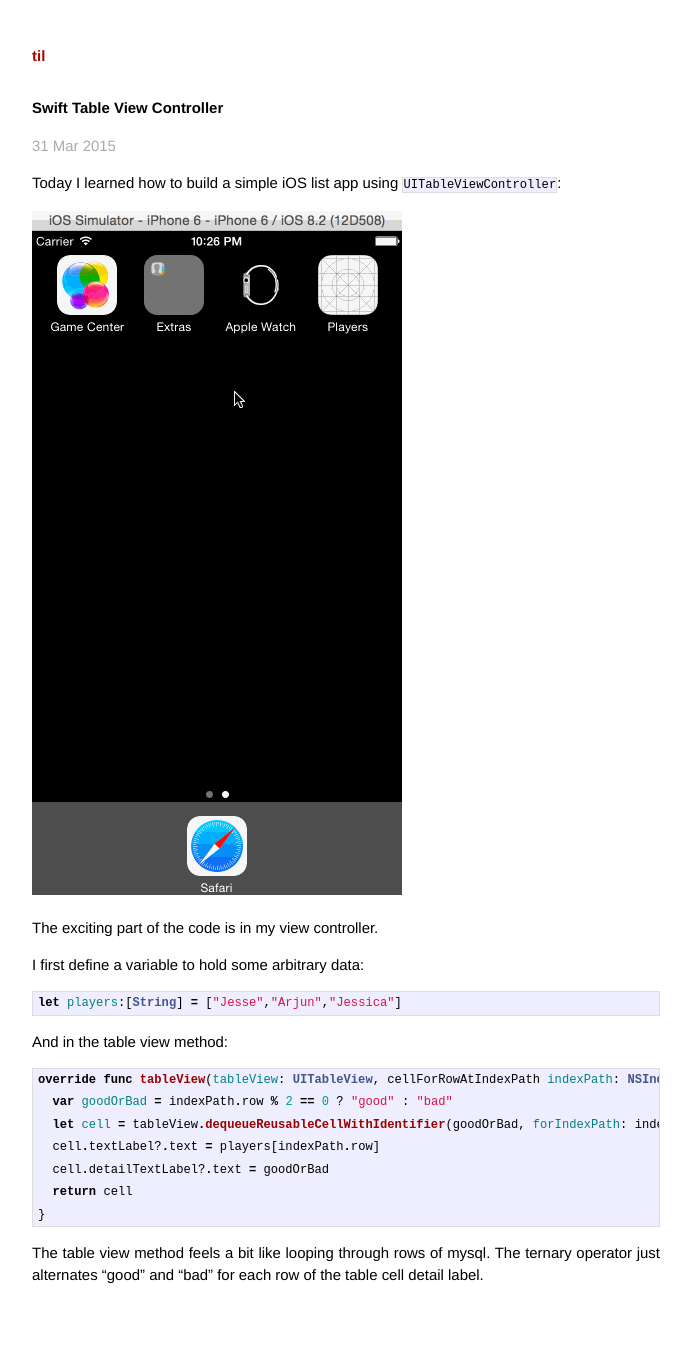
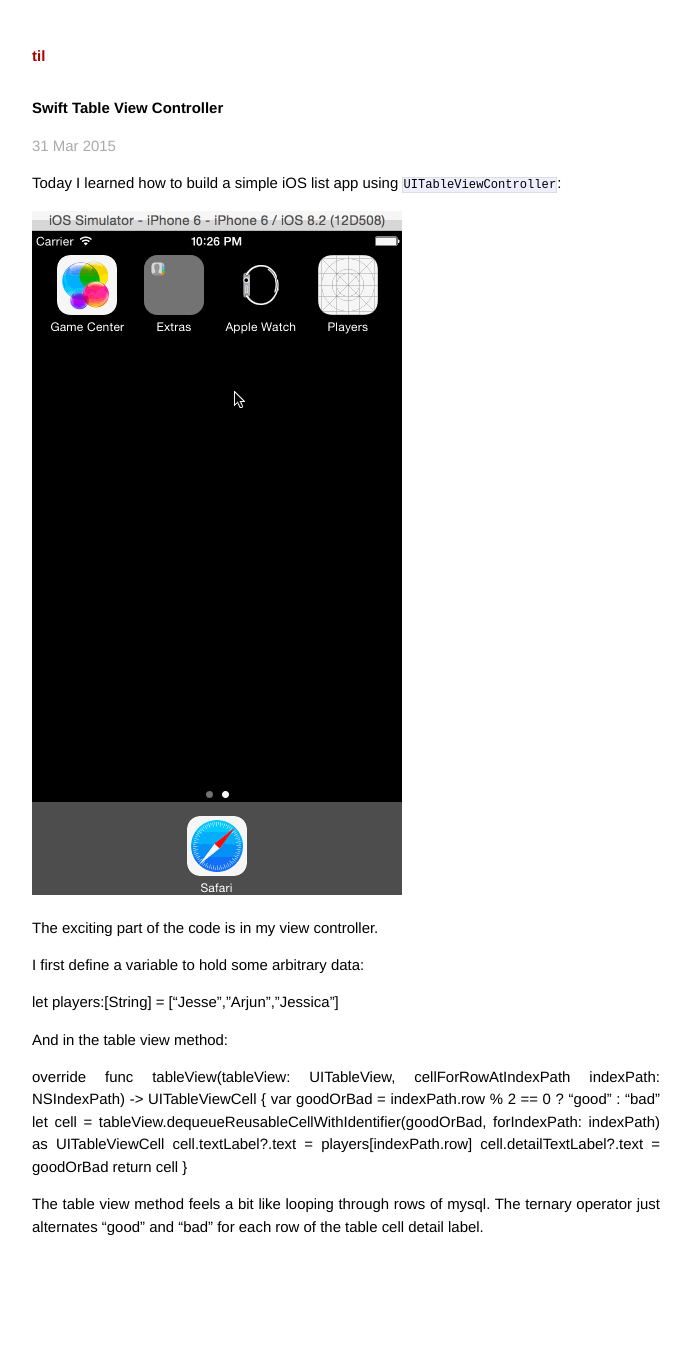
Before and after one commit to jshawl/til, a Jekyll site: the page built from _posts/2015-03-31-swift-table-view-controller.md, in a window 1280 px wide. Shown: the whole page, without its empty margins (294-985 px from the left). Built offline with Jekyll 4.4.1, drawn with Linux system fonts in a browser that asks for light colours; Markdown is read by kramdown in place of the engine named in the settings; after the commit the page ends 1320 px from its top, so only the background shows below that.

```diff
--- a/_config.yml
+++ b/_config.yml
@@ -1,6 +1,6 @@
 name: til
 title: til
-markdown: redcarpet
+markdown: kramdown
 highlighter: pygments
 baseurl: /til
 permalink: /:title/
--- a/_posts/2015-03-31-swift-table-view-controller.md
+++ b/_posts/2015-03-31-swift-table-view-controller.md
@@ -10,12 +10,12 @@ The exciting part of the code is in my view controller.
 
 I first define a variable to hold some arbitrary data:
 
-{% highlight swift %}
+{% raw %}
 let players:[String] = ["Jesse","Arjun","Jessica"]
-{% endhighlight %}
+{% endraw %}
 
 And in the table view method:
-{% highlight swift %}
+{% raw %}
 override func tableView(tableView: UITableView, cellForRowAtIndexPath indexPath: NSIndexPath) -> UITableViewCell {
   var goodOrBad = indexPath.row % 2 == 0 ? "good" : "bad"
   let cell = tableView.dequeueReusableCellWithIdentifier(goodOrBad, forIndexPath: indexPath) as UITableViewCell
@@ -23,7 +23,7 @@ override func tableView(tableView: UITableView, cellForRowAtIndexPath indexPath:
   cell.detailTextLabel?.text = goodOrBad
   return cell
 }
-{% endhighlight %}
+{% endraw %}
 
 The table view method feels a bit like looping through rows of mysql. The ternary operator just alternates
 "good" and "bad" for each row of the table cell detail label.
```
Also changed, not shown: _posts/2016-07-11-webkit-box-reflect.md (added, +32 -0 lines).
